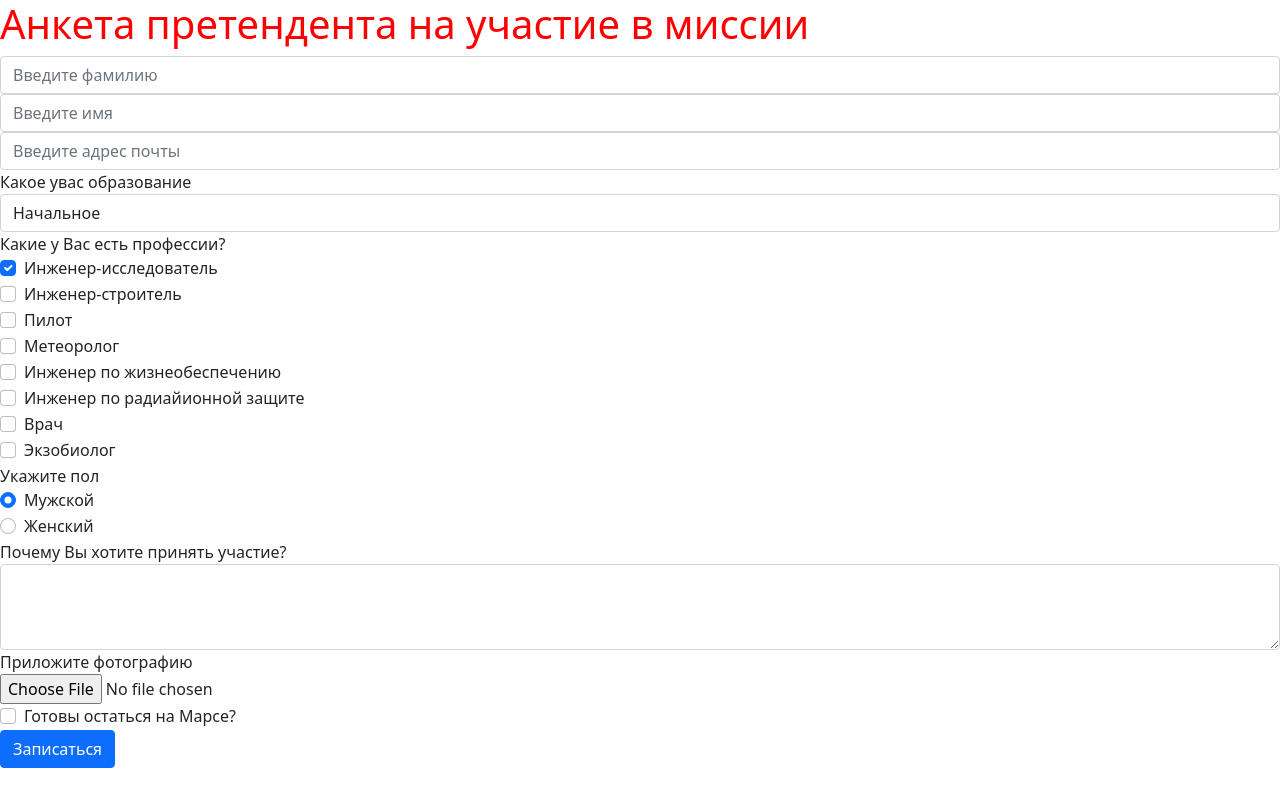
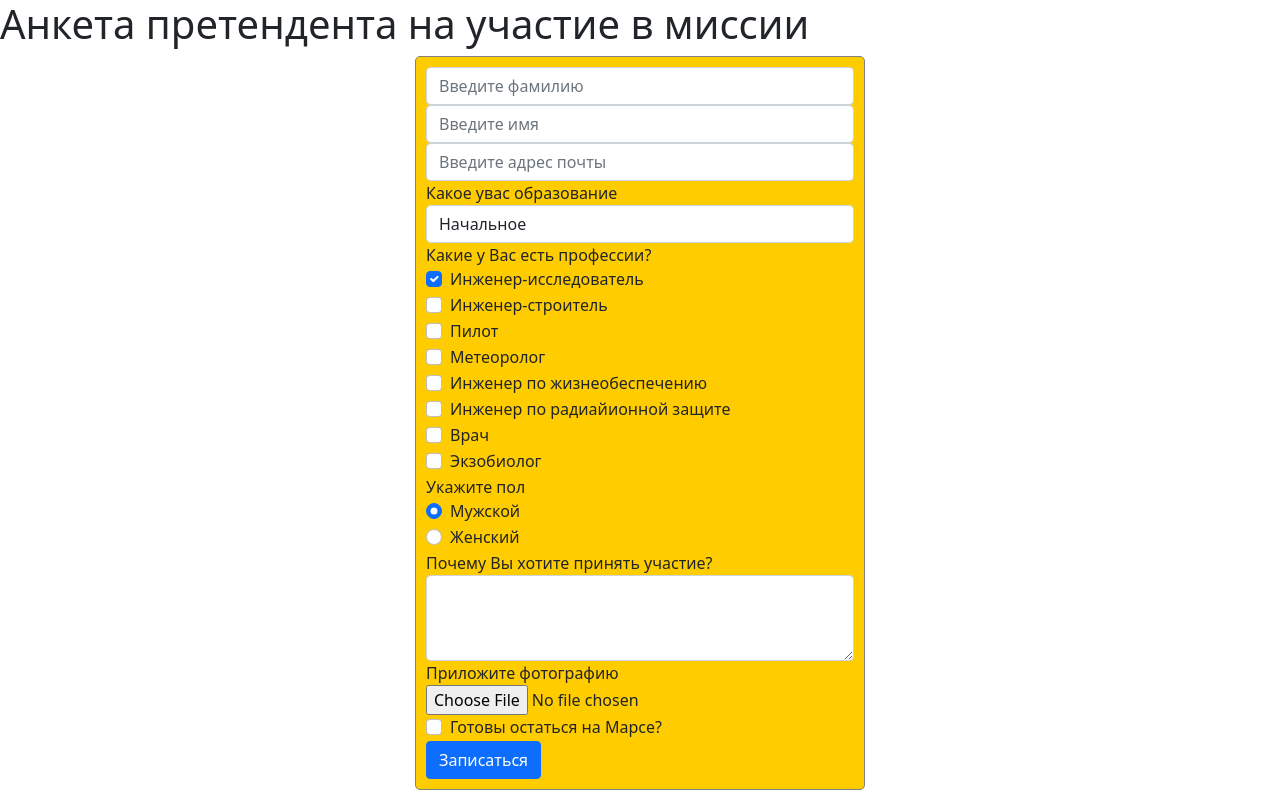
Before and after one commit to millfsw/mars, a Flask app: page /astronaut_selection in a window 1280 px wide. Run offline with Flask 3, Linux system fonts and the light colour scheme.

Commit message:
Update style.css

```diff
--- a/static/css/style.css
+++ b/static/css/style.css
@@ -1,9 +1,7 @@
-h1 {
+.pr_img {
     color: red;
 }
-h2 {
 
-}
 .text1 {
     background-color: lightgreen;
 }
@@ -16,3 +14,13 @@ h2 {
 .text4 {
     background-color: lightcoral;
 }
+
+.login_form {
+    margin-left: auto;
+    margin-right: auto;
+    max-width: 450px;
+    background-color: #ffcc00;
+    border: 1px solid gray;
+    border-radius: 5px;
+    padding: 10px;
+}
```
